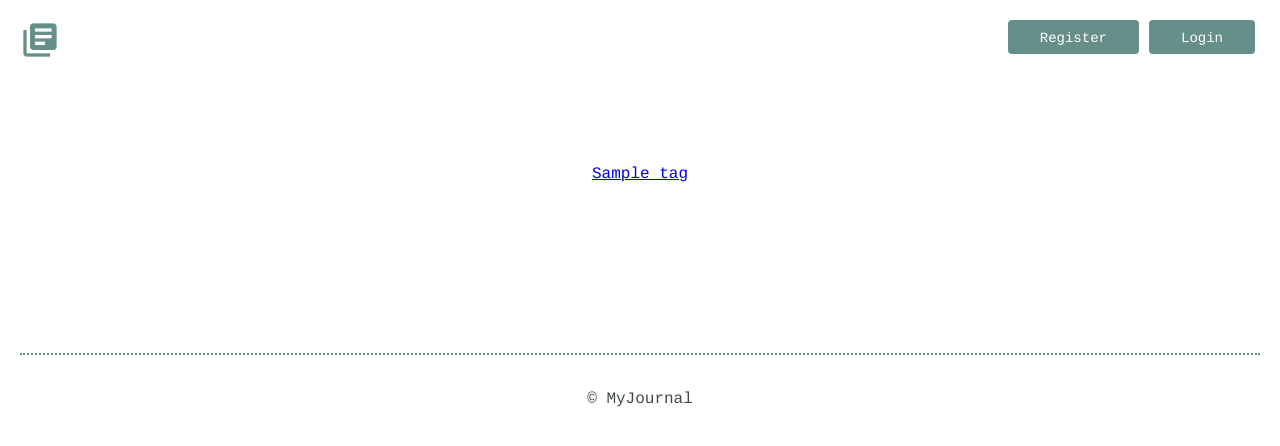
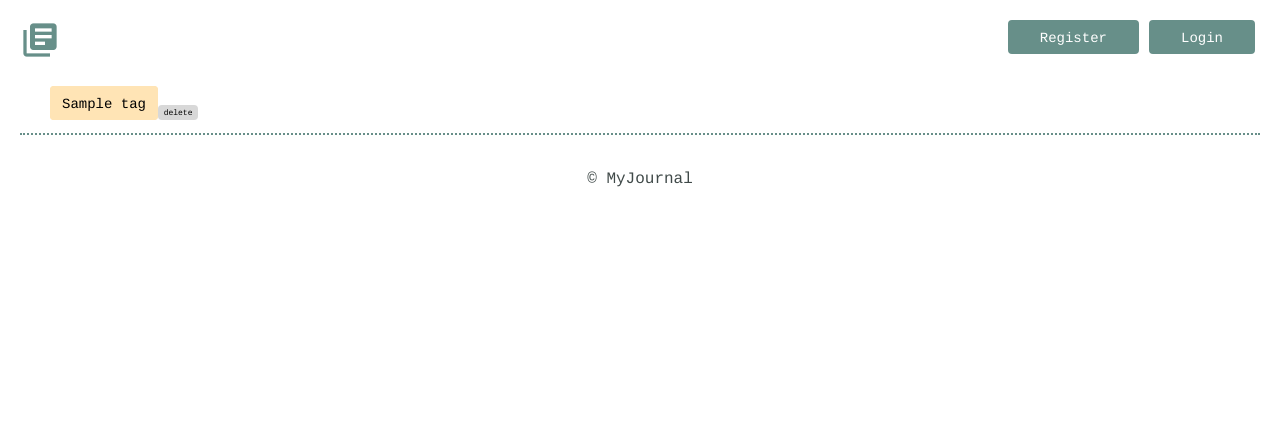
Before and after one commit to PibbleShark/Learning-Journal, a Python web app: template templates/tags.html in a window 1280 px wide. Shown: the top 446 px of the page. Run offline with Jinja, Linux system fonts and the light colour scheme; the template is opened without the code that fills it: most values are stand-ins (such as "Sample title", 1, 10 or a date in 2020).

Commit message:
everything works

```diff
--- a/models.py
+++ b/models.py
@@ -42,7 +42,7 @@ class Entry(BaseModel):
 
 
 class Tags(BaseModel):
-    tag = CharField(unique=True)
+    tag = CharField()
 
 
 class EntryTags(BaseModel):
@@ -67,7 +67,7 @@ class EntryTags(BaseModel):
     @classmethod
     def tag_new_entry(cls, entry):
         try:
-            associated_tags = Tags.select().where(Tags.tag.in_(entry.content))
+            associated_tags = Tags.select().where(Tags.tag.in_(entry.content.split(' ')))
         except DoesNotExist:
             pass
         else:
--- a/static/site.css
+++ b/static/site.css
@@ -86,7 +86,19 @@ footer {
 	outline: 0;
 }
 .button.tag {
-    color: #FFFACD;
+    background: #FFE4B5;
+    color: black;
+    border: 2px solid #FFE4B5;
+    margin-bottom: 5px;
+}
+.button.tag.delete {
+    border: none;
+    padding: 3px 6px 3px 6px;
+    margin-top: 5px;
+    left: -10px;
+    top: 7px;
+    background: #D8D8D8;
+    font-size: 8px;
 }
 
 
@@ -194,6 +206,7 @@ ul li a {
 
 
 
+
 /* ==========================================================================
    Form Styles
    ========================================================================== */
--- a/templates/detail.html
+++ b/templates/detail.html
@@ -20,7 +20,7 @@
         </div>
         <div class="entry">
             {% for tag in tags %}
-            <a class="button.tag" href="{{ url_for('entries_by_tag', tag=tag.tag) }}">
+            <a class="button tag" href="{{ url_for('entries_by_tag', tag=tag.tag) }}">
                 <span>{{ tag.tag }}</span></a>
             {% endfor %}
         </div>
--- a/templates/header_layout.html
+++ b/templates/header_layout.html
@@ -7,7 +7,7 @@
 <a class="button icon-right" href="{{ url_for('create_tag') }}">
     <span>Create Tag</span></a>
 <a class="button icon-right" href="{{ url_for('view_tags') }}">
-    <span>Select by Tag</span></a>
+    <span>Entry by Tag</span></a>
 <a class="button icon-right" href="{{ url_for('logout') }}">
     <span>Logout</span></a>
 {% else %}
--- a/templates/tags.html
+++ b/templates/tags.html
@@ -2,12 +2,12 @@
 
 {% block content %}
 <div class="container">
-    <div class="entry-list">
-        {% for tag in tags %}
-        <article>
-            <a class="button.tag" href="{{ url_for('entries_by_tag', tag=tag.tag) }}">{{ tag.tag }}</a>
-        </article>
-        {% endfor %}
-    </div>
+    <span class="display tags">
+    {% for tag in tags %}
+        <a class="button tag" href="{{ url_for('entries_by_tag', tag=tag.tag) }}">
+            {{ tag.tag }}</a>
+        <a class="button tag delete" href="{{ url_for('delete_tag', tag=tag.tag) }}">delete</a>
+    {% endfor %}
+    </span>
 </div>
 {% endblock %}
```
Also changed, not shown: app.py (+42 -31 lines), forms.py (+16 -0 lines), journal.db.
